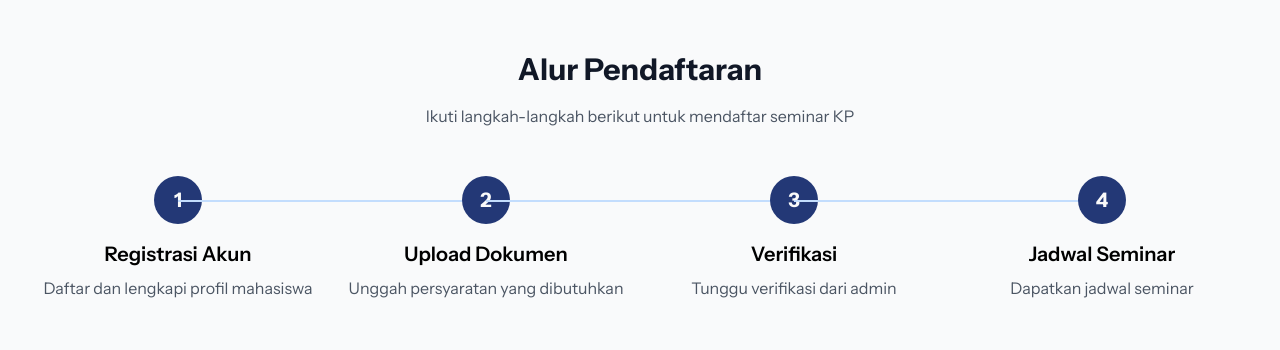
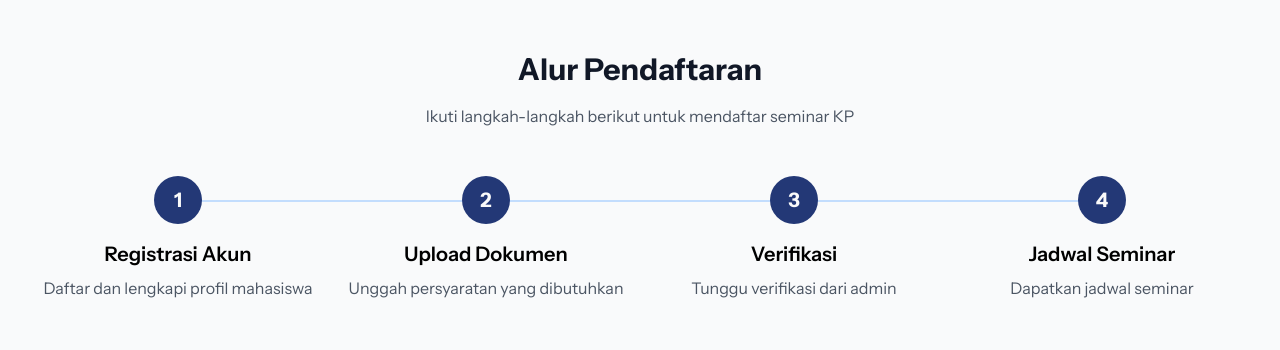
Before and after one commit to rakamiracle/SISKPTIF-Frontend, a React (Vite) app: page / in a window 1280 px wide. Shown: the part 1367-1717 px from the top of the page. Built offline with nearby package versions, Linux system fonts and the light colour scheme.

Commit message:
Memperbaiki garis dan responsif flow

```diff
--- a/src/components/Flow.jsx
+++ b/src/components/Flow.jsx
@@ -36,11 +36,11 @@ const Flow = () => {
           </p>
         </div>
 
-        <div className="flex flex-col md:flex-row justify-between items-start">
+        <div className="flex flex-col items-center md:flex-row justify-between">
           {steps.map((step, index) => (
             <div key={index} className="flex-1 relative mb-8 md:mb-0">
               <div className="flex flex-col items-center">
-                <div className="w-12 h-12 rounded-full bg-blue-900 text-white flex items-center justify-center text-xl font-bold mb-4">
+                <div className="w-12 h-12 rounded-full bg-blue-900 text-white flex items-center justify-center text-xl font-bold mb-4 z-10">
                   {step.number}
                 </div>
                 <h3 className="text-xl font-semibold mb-2">{step.title}</h3>
--- a/src/components/Header.jsx
+++ b/src/components/Header.jsx
@@ -10,7 +10,7 @@ const Navbar = () => {
   };
 
   return (
-    <nav className="bg-white shadow-md fixed w-full z-10">
+    <nav className="bg-white shadow-md fixed w-full z-50">
       <div className="container mx-auto px-6 py-4">
         <div className="flex items-center justify-between">
           <div className="flex items-center">
```
